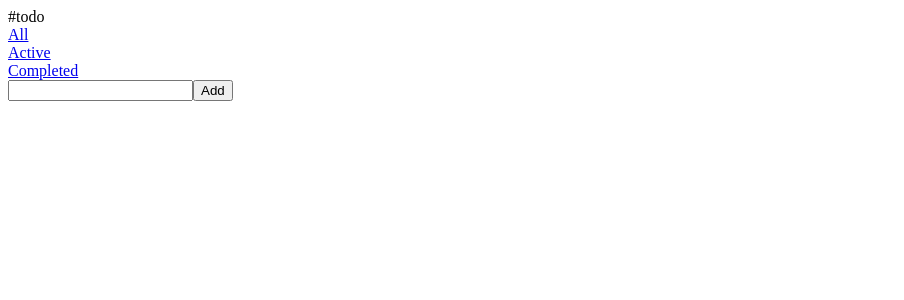
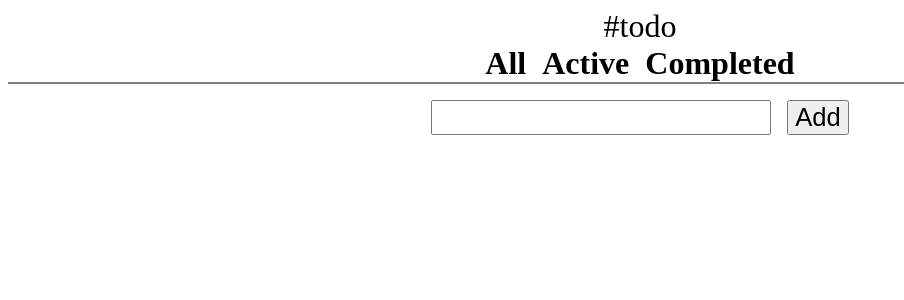
Before and after one commit to srirajbur/exer-mat, a React (Create React App) app in the folder todo-list/: page / in a window 1280 px wide. Shown: the top 300 px of the page, without its empty margins (0-904 px from the left). Built offline with nearby package versions, Linux system fonts and the light colour scheme.

Commit message:
added styling

```diff
--- a/todo-list/src/App.css
+++ b/todo-list/src/App.css
@@ -1,38 +1,57 @@
-.App {
+.Nav {
   text-align: center;
+  font-size: 2rem;
+  border-bottom: 2px solid grey;
 }
 
-.App-logo {
-  height: 40vmin;
-  pointer-events: none;
+.todo-states {
+  display: flex;
+  justify-content: center;
 }
 
-@media (prefers-reduced-motion: no-preference) {
-  .App-logo {
-    animation: App-logo-spin infinite 20s linear;
-  }
+.state2 {
+  margin: 0 1rem 0 1rem;
 }
 
-.App-header {
-  background-color: #282c34;
-  min-height: 100vh;
-  display: flex;
-  flex-direction: column;
-  align-items: center;
-  justify-content: center;
-  font-size: calc(10px + 2vmin);
-  color: white;
+.state a {
+  text-decoration: none;
+  color: inherit;
+  font-weight: bold;
 }
 
-.App-link {
-  color: #61dafb;
+.CreateTodo {
+  text-align: center;
+  margin-top: 1rem;
+  margin-bottom: 1rem;
 }
 
-@keyframes App-logo-spin {
-  from {
-    transform: rotate(0deg);
-  }
-  to {
-    transform: rotate(360deg);
-  }
+input[type='text'] {
+  font-size: 1.6rem;
+  margin-right: 1rem;
 }
+
+.submit-btn {
+  font-size: 1.6rem;
+}
+
+.All,
+.Active,
+.Completed {
+  width: 500px;
+  margin: 0 auto;
+}
+
+.Todo {
+  margin-left: 2.3rem;
+  font-size: 2rem;
+  font-weight: 500;
+  vertical-align: middle;
+}
+
+input[type='checkbox'] {
+  width: 30px;
+  height: 30px;
+  background: white;
+  border-radius: 5px;
+  border: 2px solid #555;
+}
--- a/todo-list/src/components/Completed.js
+++ b/todo-list/src/components/Completed.js
@@ -14,8 +14,16 @@ function Completed() {
   return (
     <div className="Completed">
       {completedTodos.map((todo) => {
-        return <Todo key={todo.id} title={todo.title} id={todo.id} />;
+        return (
+          <Todo
+            key={todo.id}
+            title={todo.title}
+            id={todo.id}
+            active={todo.active}
+          />
+        );
       })}
+      {todos.lenght > 0 && <button>Delete All</button>}
     </div>
   );
 }
--- a/todo-list/src/components/CreateTodo.js
+++ b/todo-list/src/components/CreateTodo.js
@@ -23,7 +23,9 @@ function CreateTodo() {
     <div className="CreateTodo">
       <form onSubmit={addTodo}>
         <input type="text" required onChange={handleChange} />
-        <button type="submit">Add</button>
+        <button className="submit-btn" type="submit">
+          Add
+        </button>
       </form>
     </div>
   );
--- a/todo-list/src/components/Nav.js
+++ b/todo-list/src/components/Nav.js
@@ -5,15 +5,15 @@ function Nav() {
     <div className="Nav">
       <header>#todo</header>
       <div className="todo-states">
-        <Link to="/">
-          <div>All</div>
-        </Link>
-        <Link to="/active">
-          <div>Active</div>
-        </Link>
-        <Link to="/completed">
-          <div>Completed</div>
-        </Link>
+        <div className="state">
+          <Link to="/">All</Link>
+        </div>
+        <div className="state state2">
+          <Link to="/active">Active</Link>
+        </div>
+        <div className="state">
+          <Link to="/completed">Completed</Link>
+        </div>
       </div>
     </div>
   );
--- a/todo-list/src/index.js
+++ b/todo-list/src/index.js
@@ -12,4 +12,3 @@ ReactDOM.render(
 // If you want to start measuring performance in your app, pass a function
 // to log results (for example: reportWebVitals(console.log))
 // or send to an analytics endpoint. Learn more: https://bit.ly/CRA-vitals
-// reportWebVitals();
```
